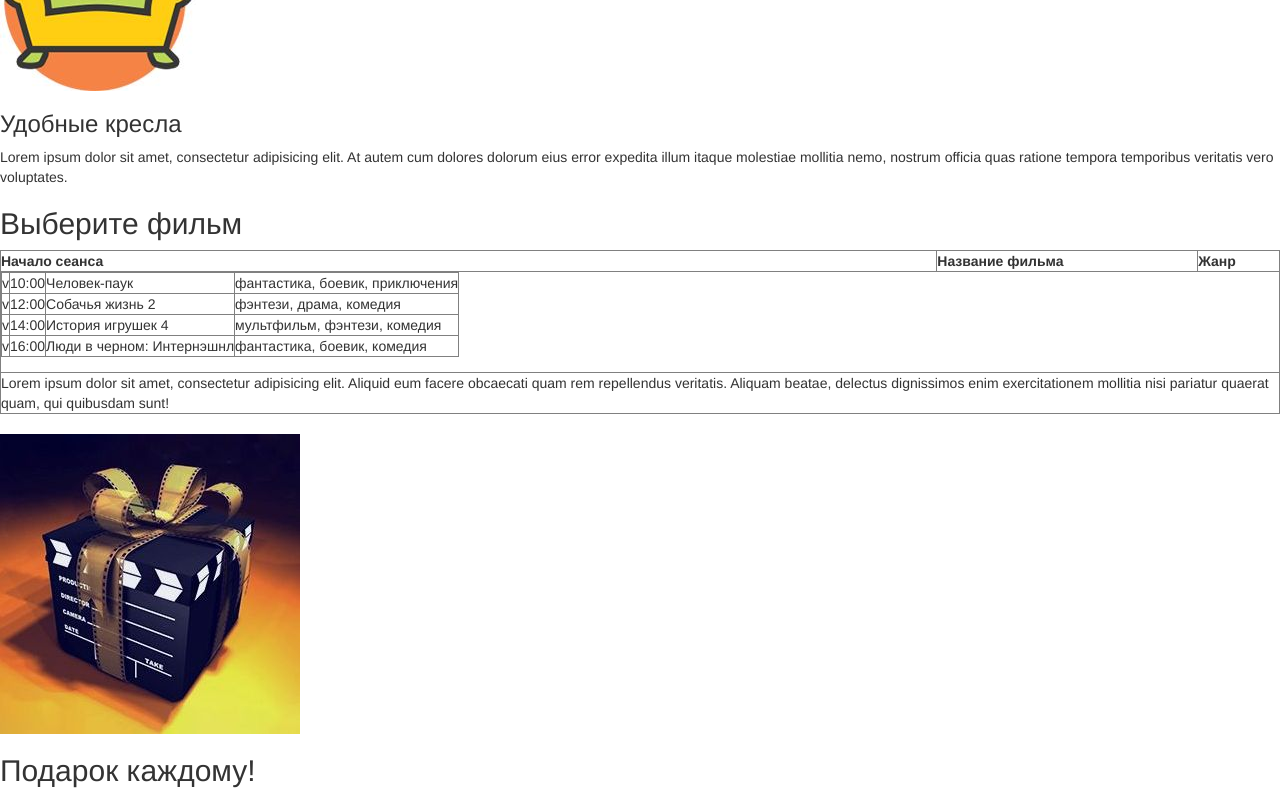
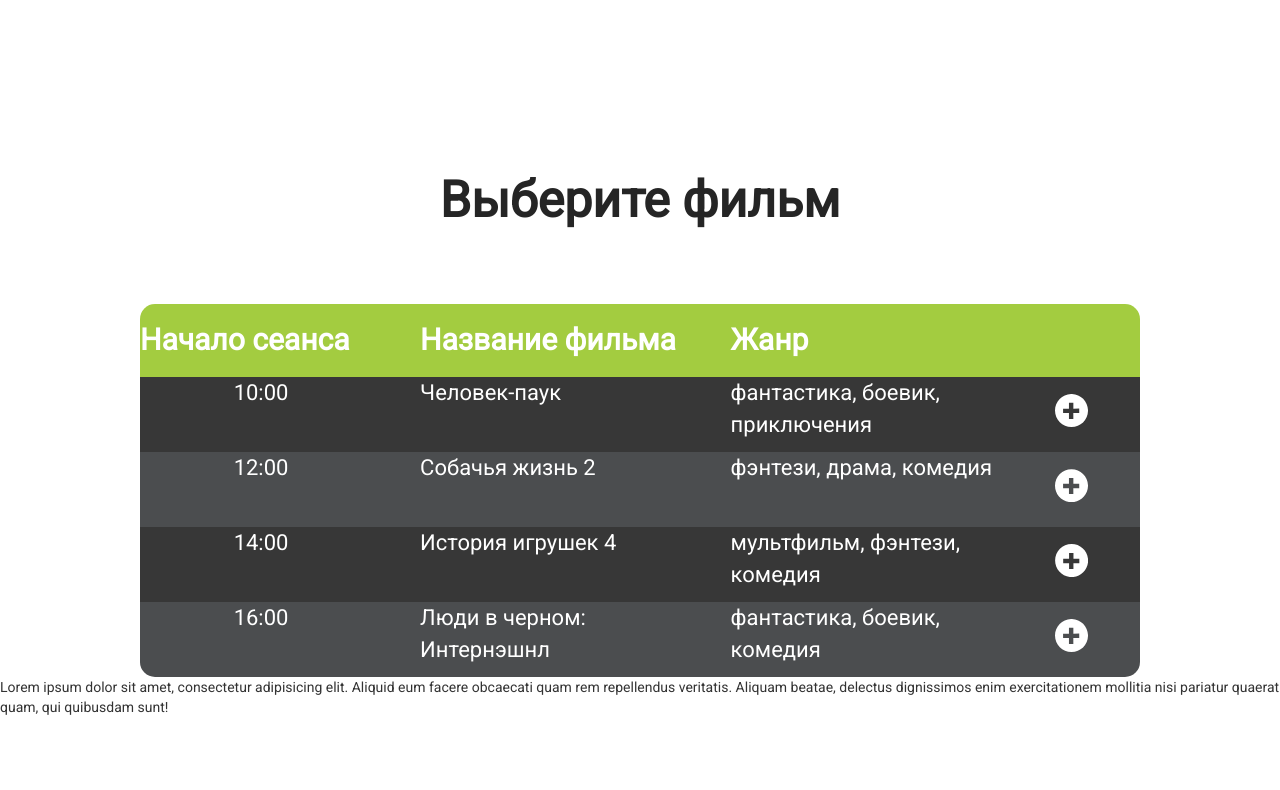
Before and after one commit to svetkinsky/cinema, a website: page index.html in a window 1280 px wide. Shown: the part 1272-2062 px from the top of the page. Drawn offline with nearby package versions, Linux system fonts and the light colour scheme; files that its build step writes are made by us from their sources.

Commit message:
релиз 2.4 что-то сделала) например, сверстала таблицу, как смола, не понимаю как добавлять треугольники

```diff
--- /dev/null
+++ b/css/main.css
@@ -0,0 +1,94 @@
+@import url('https://fonts.googleapis.com/css?family=Roboto&display=swap');
+body, p, h1, h2, h3, h4, h5, h6, table, th, td{
+    background: transparent;
+    border: 0px;
+    margin: 0px;
+    outline: 0px;
+    padding: 0px;
+    text-decoration: none;
+    box-sizing: border-box;
+    font-family: 'Roboto', sans-serif;
+    text-decoration: none;
+    font-family: 'Roboto', sans-serif;
+}
+
+/* @font-face{
+    font-family: 'Roboto';
+    src: url("../fonts/Roboto-Bold.ttf") format(truetype);
+    font-weight: 700;
+} */
+.movie-list{
+    padding: 100px 0;
+}
+.movie-list__header{
+    font-size: 50px;
+    color: #252525;
+    font-weight: 700;
+    margin: 76px;
+    text-align: center;
+}
+.container{
+    max-width: 1030px;
+    max-height: 375px;
+    margin: 0 auto;
+}
+.movie-list__table{
+    width: 100%;
+    border-collapse: collapse;
+    border-radius: 15px;
+    overflow: hidden;
+}
+
+.movie-list__table__header{
+    font-size: 30px;
+    font-weight: 700;
+    color: #fff;
+    background: #a3cc40;
+}
+.header_central_columns{
+    padding: 0 0 0 38px;
+    text-align: left;
+}
+.movie-list__table th{
+    height: 73px;
+}
+.movie-list__table th a{
+    color: #fff;
+    text-decoration: none;
+}
+.movie-list__body{
+    vertical-align: top;
+}
+.movie-list__body td{
+    font-size: 22px;
+    font-weight:  400;
+    color: #fff;
+    height: 75px;
+}
+.odd{
+    background: #373737
+}
+.even{
+    background: #4b4d4f
+}
+.first__column{
+    width: 230px;
+    text-align: center;
+}
+.second__column{
+    width: 295px;
+    padding: 0 0 0 38px;
+}
+.third__column{
+    width: 295px;
+    padding: 0 0 0 38px;
+}
+.fourth__column{
+    width: 130px;
+    text-align: center;
+    vertical-align: middle;
+}
+
+.header_second_column{
+    padding: 0 0 0 68px;
+}
--- a/index.html
+++ b/index.html
@@ -10,6 +10,7 @@
     <title>Webpack Boilerplate</title>
     <link rel="icon" type="image/png" href="images/favicon.png" />
     <link rel="stylesheet" type="text/css" href="build/style.css" />
+    <link rel="stylesheet" href="css/main.css"/>
 </head>
 
 <body>
@@ -76,54 +77,81 @@
 
 
 
-    <div>
-        <h2 id="films">Выберите фильм</h2>
-        <!-- оставила пока cellspacing, чтобы показать, что я его попробовала) без него граница норм прорисовывается за счет collapse -->
-        <!-- если убрать style="border-collapse: collapse", то прорисовывается двойная линия-->
-        <table height="100" cellpadding="10" cellspacing="0" border="1" style="border-collapse: collapse" >
-            <thead>
+    <div class="movie-list">
+        <h2 id="films" class="movie-list__header">Выберите фильм</h2>
+        <div class="container">
+            <table class="movie-list__table">
+                <thead class="movie-list__table__header">
                     <tr>
-                    <th colspan="2">Начало сеанса</th>
-                    <th>Название фильма</th>
-                    <th>Жанр</th>
+                        <th>
+                            <a href="#">Начало сеанса</a>
+                        </th>
+                        <th class="header_central_columns">
+                            <a href="#">
+                                Название фильма
+                            </a>
+                        </th>
+                        <th class="header_central_columns">Жанр</th>
+                        <th></th>
                     </tr>
                 </thead>
-            <tbody style="height: 100px; overflow:scroll; display:block">
-                <tr>
-                    <td>v</td>
-                    <td>10:00</td>
-                    <td>Человек-паук</td>
-                    <td>фантастика, боевик, приключения</td>
+                <tbody class="movie-list__body">
+                    <tr class="odd">
+                        <td class="first__column">10:00</td>
+                        <td class="second__column">Человек-паук</td>
+                        <td class="third__column">фантастика, боевик, приключения</td>
+                        <td class="fourth__column">
+                            <svg
+                            xmlns="http://www.w3.org/2000/svg"
+                            xmlns:xlink="http://www.w3.org/1999/xlink"
+                            width="33px" height="33px">
+                           <path fill-rule="evenodd"  fill="rgb(255, 255, 255)"
+                            d="M16.505,32.994 C7.393,32.994 0.005,25.607 0.005,16.494 C0.005,7.381 7.393,-0.006 16.505,-0.006 C25.618,-0.006 33.005,7.381 33.005,16.494 C33.005,25.607 25.618,32.994 16.505,32.994 ZM24.214,14.591 L18.356,14.631 L18.356,8.796 L13.958,8.777 L13.958,14.637 L8.083,14.637 L8.083,19.074 L13.958,19.074 L13.958,24.889 L18.336,24.889 L18.307,19.074 L24.231,19.074 L24.214,14.591 Z"/>
+                           </svg>
+                        </td>
                     </tr>
-                <tr>
-                    <td>v</td>
-                    <td>12:00</td>
-                    <td>Собачья жизнь 2</td>
-                    <td>фэнтези, драма, комедия</td>
+                    <tr class="even">
+                        <td class="first__column">12:00</td>
+                        <td class="second__column">Собачья жизнь 2</td>
+                        <td class="third__column">фэнтези, драма, комедия</td>
+                        <td class="fourth__column"><svg
+                            xmlns="http://www.w3.org/2000/svg"
+                            xmlns:xlink="http://www.w3.org/1999/xlink"
+                            width="33px" height="33px">
+                           <path fill-rule="evenodd"  fill="rgb(255, 255, 255)"
+                            d="M16.505,33.210 C7.393,33.210 0.005,25.823 0.005,16.710 C0.005,7.597 7.393,0.210 16.505,0.210 C25.618,0.210 33.005,7.597 33.005,16.710 C33.005,25.823 25.618,33.210 16.505,33.210 ZM24.214,14.807 L18.356,14.847 L18.356,9.012 L13.958,8.994 L13.958,14.853 L8.083,14.853 L8.083,19.291 L13.958,19.291 L13.958,25.105 L18.336,25.105 L18.307,19.291 L24.231,19.291 L24.214,14.807 Z"/>
+                           </svg></td>
                     </tr>
-                <tr>
-                    <td>v</td>
-                    <td>14:00</td>
-                    <td>История игрушек 4</td>
-                    <td>мультфильм, фэнтези, комедия</td>
+                    <tr class="odd">
+                        <td class="first__column">14:00</td>
+                        <td class="second__column">История игрушек 4</td>
+                        <td class="third__column">мультфильм, фэнтези, комедия</td>
+                        <td class="fourth__column"><svg
+                            xmlns="http://www.w3.org/2000/svg"
+                            xmlns:xlink="http://www.w3.org/1999/xlink"
+                            width="33px" height="33px">
+                           <path fill-rule="evenodd"  fill="rgb(255, 255, 255)"
+                            d="M16.613,33.102 C7.501,33.102 0.113,25.715 0.113,16.602 C0.113,7.489 7.501,0.102 16.613,0.102 C25.726,0.102 33.113,7.489 33.113,16.602 C33.113,25.715 25.726,33.102 16.613,33.102 ZM24.322,14.699 L18.464,14.738 L18.464,8.904 L14.066,8.886 L14.066,14.745 L8.191,14.745 L8.191,19.182 L14.066,19.182 L14.066,24.998 L18.444,24.998 L18.415,19.182 L24.339,19.182 L24.322,14.699 Z"/>
+                           </svg></td>
                     </tr>
-                <tr>
-                    <td>v</td>
-                    <td>16:00</td>
-                    <td>Люди в черном: Интернэшнл</td>
-                    <td>фантастика, боевик, комедия</td>
+                    <tr class="even">
+                        <td class="first__column">16:00</td>
+                        <td class="second__column">Люди в черном: Интернэшнл</td>
+                        <td class="third__column">фантастика, боевик, комедия</td>
+                        <td class="fourth__column"><svg
+                            xmlns="http://www.w3.org/2000/svg"
+                            xmlns:xlink="http://www.w3.org/1999/xlink"
+                            width="33px" height="33px">
+                           <path fill-rule="evenodd"  fill="rgb(255, 255, 255)"
+                            d="M16.505,32.994 C7.393,32.994 0.005,25.606 0.005,16.494 C0.005,7.381 7.393,-0.006 16.505,-0.006 C25.618,-0.006 33.005,7.381 33.005,16.494 C33.005,25.606 25.618,32.994 16.505,32.994 ZM24.214,14.591 L18.356,14.631 L18.356,8.796 L13.958,8.778 L13.958,14.637 L8.083,14.637 L8.083,19.074 L13.958,19.074 L13.958,24.889 L18.336,24.889 L18.307,19.074 L24.231,19.074 L24.214,14.591 Z"/>
+                           </svg></td>
                     </tr>
                 </tbody>
-            <tfoot>
-                <tr>
-                    <td colspan="4">Lorem ipsum dolor sit amet, consectetur adipisicing elit. Aliquid eum facere obcaecati quam rem repellendus veritatis. Aliquam beatae, delectus dignissimos enim exercitationem mollitia nisi pariatur quaerat quam, qui quibusdam sunt!</td>
+            </table>
+        </div>
+        <p>Lorem ipsum dolor sit amet, consectetur adipisicing elit. Aliquid eum facere obcaecati quam rem repellendus veritatis. Aliquam beatae, delectus dignissimos enim exercitationem mollitia nisi pariatur quaerat quam, qui quibusdam sunt!</p>
+    </div>
 
-                </tr>
-            </tfoot>
-        </table>
-        <br>
-
-    </div>
     <div>
         <img src="images/b4_img.jpg" alt="подарок">
         <h2>Подарок каждому!</h2>
```
Also changed, not shown: fonts/Roboto-Black.ttf (added), fonts/Roboto-Bold.ttf (added), fonts/Roboto-Light.ttf (added), fonts/Roboto-Regular.ttf (added), fonts/Roboto-Thin.ttf (added), fonts/fico.ttf (added), fonts/fico.woff (added), 1 other file. Lines whose indentation alone changed are shown as unchanged.
